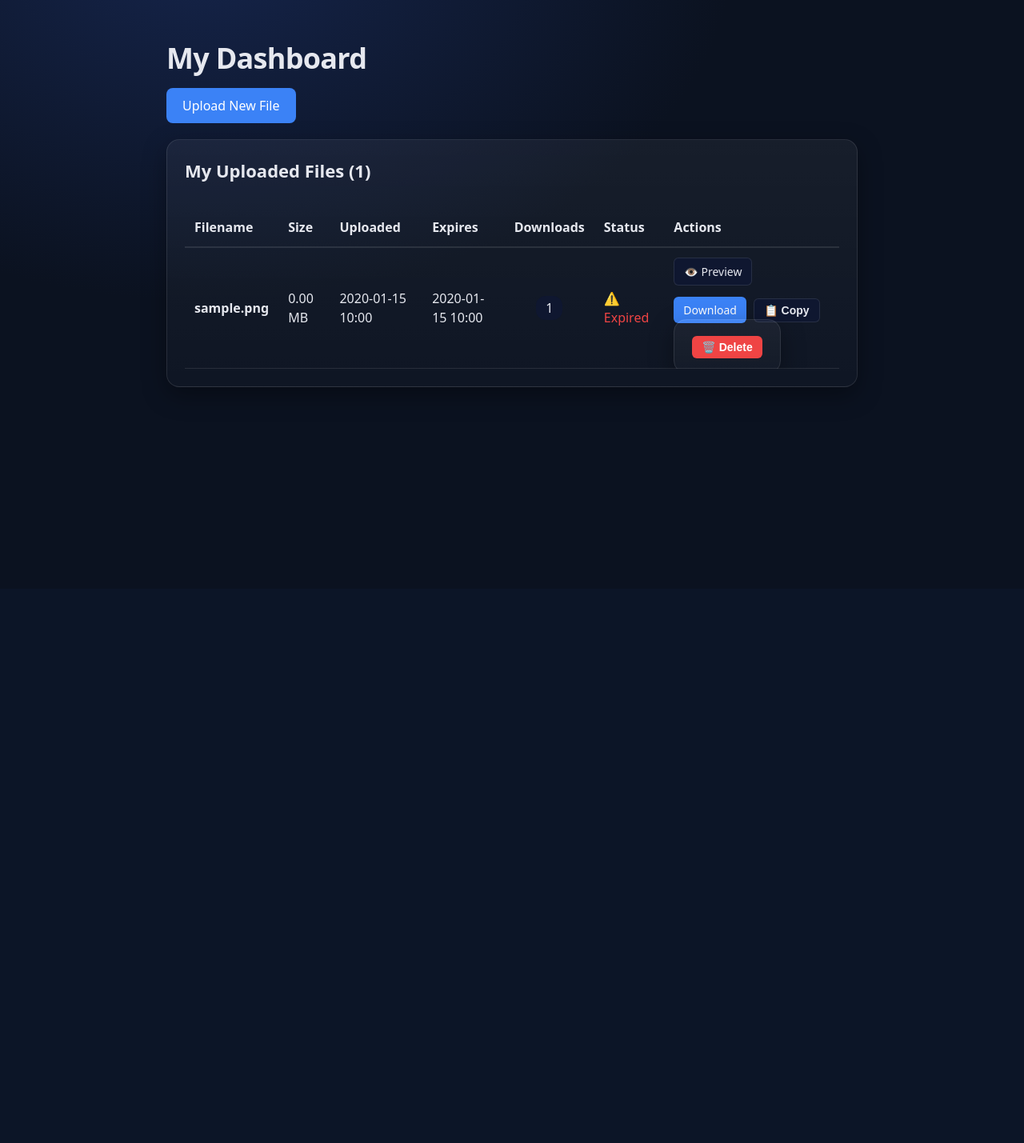
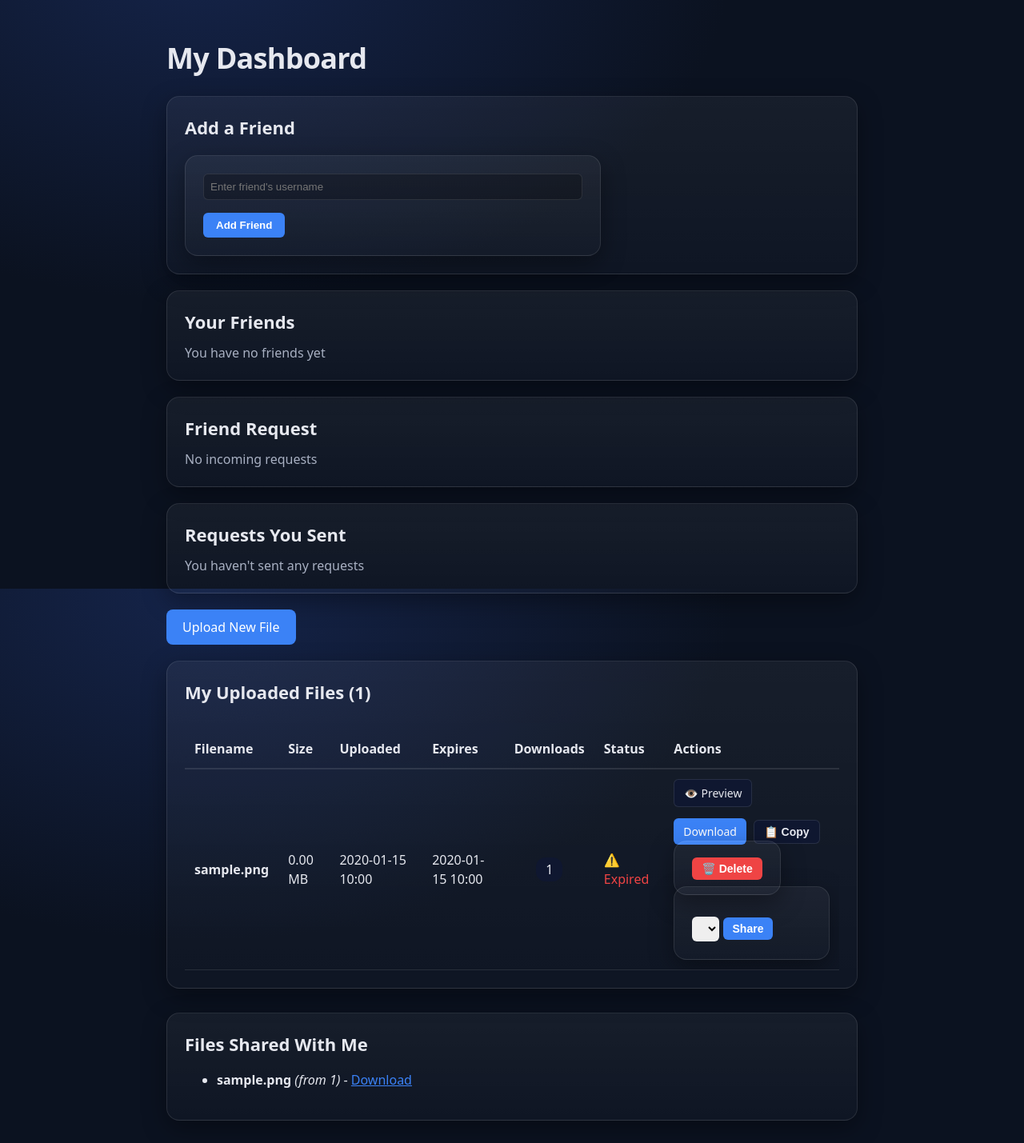
Before and after one commit to cs-ucc-ie/CS3305-2026-Team-9, a Flask app: page /dashboard in a window 1280 px wide. Shown: the part 64-1493 px from the top of the page at 80% size. Before the commit the page ends 560 px from the top, so only its background shows below. Run offline with Flask 3, Linux system fonts and the light colour scheme; the visitor is signed in with stand-in values (Sample User, id 1); tables that the repository leaves empty hold one stand-in row (values such as "Sample post"); lists and menus that the app fills with data are empty.

Commit message:
able to add friends. friends list. accept and decline friend request.

```diff
--- a/app.py
+++ b/app.py
@@ -300,14 +300,148 @@ def dashboard():
     user_id = session.get('user_id')
 
     db = get_db()
-    # Get all files uploaded by this user
+
+    # files I uploaded
     files = db.execute(
-        'SELECT * FROM files WHERE user_id = ? ORDER BY upload_date DESC',
+        "SELECT * FROM files Where user_id = ? ORDER BY upload_date DESC",
         (user_id,)
     ).fetchall()
+
+    # Incoming friend requests
+    incoming_requests = db.execute(
+        "SELECT * FROM friends WHERE friend_id = ? AND status = 'pending'",
+        (user_id,)
+    ).fetchall()
+
+    # Outgoing friend requests
+    outgoing_requests = db.execute(
+        "SELECT * FROM friends WHERE user_id = ? AND status = 'pending'",
+        (user_id,)
+    ).fetchall()
+
+    # Accepted friends
+    friends = db.execute(
+        """
+        SELECT * FROM friends
+        WHERE (user_id = ? OR friend_id = ?) AND status = 'accepted'
+        """,
+        (user_id, user_id)
+    ).fetchall()
+
+    # Files shared with me
+    shared_with_me = db.execute(
+        """
+        SELECT files.*, shared_files.sender_id
+        FROM shared_files
+        JOIN files ON shared_files.file_id = files.id
+        WHERE shared_files.receiver_id = ?
+        ORDER BY shared_files.shared_date DESC
+        """,
+        (user_id,)
+    ).fetchall()
+
     db.close()
 
-    return render_template('dashboard.html', files=files)
+    return render_template(
+        "dashboard.html",
+        files=files,
+        friends=friends,
+        incoming_requests=incoming_requests,
+        outgoing_requests=outgoing_requests,
+        shared_with_me=shared_with_me
+    )
+
+# Add a friend
+@app.route('/add_friend', methods=['POST'])
+@login_required
+def add_friend():
+    user_id = session.get("user_id")
+    friend_id = request.form.get("friend_id")
+
+    if user_id == friend_id:
+        flash("You cannot add yourself", "error")
+        return redirect(url_for("dashboard"))
+
+    db = get_db()
+
+    # Check if friends exist
+    friend = db.execute(
+        "SELECT * FROM users WHERE user_id = ?",
+        (friend_id,)
+    ).fetchone()
+
+    if friend is None:
+        flash("User does not exist", "error")
+        return redirect(url_for("dashboard"))
+
+    # Check if friends exists
+    existing = db.execute(
+        "SELECT * FROM friends WHERE user_id = ? AND friend_id = ?",
+        (user_id, friend_id)
+    ).fetchone()
+
+    if existing:
+        flash("Friend request already sent or already friends", "error")
+        return redirect(url_for("dashboard"))
+
+    # Create pending request
+    db.execute(
+        "INSERT INTO friends (user_id, friend_id, status, requested_by) VALUES (?, ?, ?, ?)",
+        (user_id, friend_id, "pending", user_id)
+    )
+    db.commit()
+    db.close()
+
+    flash("Friend request sent", "success")
+    return redirect(url_for("dashboard"))
+
+@app.route("/accept_friend/<int:request_id>", methods=["POST"])
+@login_required
+def accept_friend(request_id):
+    user_id = session.get("user_id")
+    db = get_db()
+
+    db.execute(
+        "UPDATE friends SET status='accepted' WHERE id=? AND friend_id=?",
+        (request_id, user_id)
+    )
+    db.commit()
+    db.close()
+
+    flash("Friend request accepted", "success")
+    return redirect(url_for("dashboard"))
+
+@app.route("/decline_friend/<int:request_id>", methods=["POST"])
+@login_required
+def decline_friend(request_id):
+    user_id = session.get("user_id")
+    db = get_db()
+
+    db.execute(
+        "DELETE FROM friends WHERE id=? AND friend_id=?",
+        (request_id, user_id)
+    )
+    db.commit()
+    db.close()
+
+    flash("Friend request declined", "success")
+    return redirect(url_for("dashboard"))
+
+@app.route("/unfriend/<friend_id>", methods=["POST"])
+@login_required
+def unfriend(friend_id):
+    user_id = session.get("user_id")
+    db = get_db()
+
+    db.execute(
+        "DELETE FROM friends WHERE (user_id=? and friend_id=?) OR (user_id=? AND friend_id=?)",
+        (user_id, friend_id, friend_id, user_id)
+    )
+    db.commit()
+    db.close()
+
+    flash("Friend removed", "success")
+    return redirect(url_for("dashboard"))
 
 # Delete file route
 @app.route('/delete/<token>', methods=['POST'])
@@ -343,7 +477,33 @@ def delete_file(token):
     flash('File deleted successfully', 'success')
     return redirect(url_for('dashboard'))
 
+# Share a file with a friend
+@app.route("/share/<token>", methods=["POST"])
+@login_required
+def share_file(token):
+    sender_id = session.get("user_id")
+    receiver_id = request.form.get("friend_id")
 
+    db = get_db()
+
+    file = db.execute(
+        "SELECT * FROM files WHERE share_token = ? and user_id = ?",
+        (token, sender_id)
+    ).fetchone()
+
+    if file is None:
+        flash("You cannot share this file", "error")
+        return redirect(url_for("dashboard"))
+
+    db.execute(
+        "INSERT INTO shared_files (file_id, sender_id, receiver_id) VALUES (?, ?, ?)",
+        (file["id"], sender_id, receiver_id)
+    )
+    db.commit()
+    db.close()
+
+    flash("File shared", "success")
+    return redirect(url_for("dashboard"))
 
 # File preview route
 @app.route('/preview/<token>', methods=['GET', 'POST'])
--- a/database.py
+++ b/database.py
@@ -38,6 +38,28 @@ def init_db():
     )
 ''')
 
+    # Add a friend table
+    cursor.execute('''
+    CREATE TABLE IF NOT EXISTS friends (
+        id INTEGER PRIMARY KEY AUTOINCREMENT,
+        user_id TEXT NOT NULL,
+        friend_id TEXT NOT NULL,
+        status TEXT DEFAULT 'pending',
+        requested_by TEXT NOT NULL
+    )
+    ''')
+
+    # Shared files table
+    cursor.execute('''
+    CREATE TABLE IF NOT EXISTS shared_files (
+        id INTEGER PRIMARY KEY AUTOINCREMENT,
+        file_id INTEGER NOT NULL,
+        sender_id TEXT NOT NULL,
+        receiver_id TEXT NOT NULL,
+        shared_date TIMESTAMP DEFAULT CURRENT_TIMESTAMP
+    )
+    ''')
+
     conn.commit()
     conn.close()
     print("Database initialized successfully!")
--- a/main.js
+++ b/main.js
@@ -6,9 +6,11 @@ function createWindow() {
   height: 800,
   webPreferences: {
     nodeIntegration: false,
-      contextIsolation: true
+    contextIsolation: true,
+    partition: 'persist:sharelink'
   }
 });
+
 
   // Clear cache and load homepage
   win.webContents.session.clearCache();
--- a/templates/dashboard.html
+++ b/templates/dashboard.html
@@ -3,6 +3,69 @@
 {% block main_content %}
 
 <h1>My Dashboard</h1>
+
+<div class="card" style="margin-bottom: 20px;">
+    <h2>Add a Friend</h2>
+    <form method="POST" action="{{ url_for('add_friend') }}">
+        <input type="text" name="friend_id" placeholder="Enter friend's username"
+        style="padding: 8px; border: 1px solid var(--border); border-radius: 6px;">
+        <button type="submit" style="padding: 8px 16px; background: var(--primary); color: white; border-radius: 6px;">Add Friend</button>
+    </form>
+</div>
+
+<div class="card" style="margin-bottom: 20px;">
+    <h2>Your Friends</h2>
+
+    {% if friends %}
+    <ul>
+        {% for f in friends %}
+            {% set friend = f.friend_id if f.user_id == g.user else f.user_id %}
+            <li>
+                {{ friend }}
+                <form method="POST" action="{{ url_for('unfriend', friend_id=friend) }}" style="display: inline;">
+                    <button type="submit" style="color: red;">Unfriend</button>
+                </form>
+            </li>
+        {% endfor %}
+    </ul>
+    {% else %}
+        <p>You have no friends yet</p>
+    {% endif %}
+</div>
+
+<div class="card" style="margin-bottom: 20px;">
+    <h2>Friend Request</h2>
+
+    {% if incoming_requests %}
+        {% for req in incoming_requests %}
+            <p>
+                {{ req.user_id }} wants to be your friend
+                <form method="POST" action="{{ url_for('accept_friend', request_id=req.id) }}" style="display: inline;">
+                    <button type="submit">Accept</button>
+                </form>
+                <form method="POST" action="{{ url_for('decline_friend', request_id=req.id) }}" style="display: inline;">
+                    <button type="submit" style="color: red;">Decline</button>
+                </form>
+            </p>
+        {% endfor %}
+    {% else %}
+        <p>No incoming requests</p>
+    {% endif %}
+</div>
+
+<div class="card" style="margin-bottom: 20px;">
+    <h2>Requests You Sent</h2>
+
+    {% if outgoing_requests %}
+        <ul>
+            {% for req in outgoing_requests %}
+                <li>Waiting for {{ req.friend_id }} to accept</li>
+            {% endfor %}
+        </ul>
+    {% else %}
+        <p>You haven't sent any requests</p>
+    {% endif %}
+</div>
 
 <p style="margin-bottom: 20px;">
     <a href="{{ url_for('upload') }}" style="display: inline-block; padding: 10px 20px; background: var(--primary); color: white; text-decoration: none; border-radius: 8px;">Upload New File</a>
@@ -74,6 +137,18 @@
             🗑️ Delete
         </button>
     </form>
+
+    <form method="POST" action = "{{ url_for('share_file', token=file['share_token']) }}" style="margin-top: 8px;">
+        <select name="friend_id" style="padding: 6px; border-radius: 6px; border: 1px solid var(--border);">
+            {% for friend in friends %}
+                <option value="{{ friend['friend_id'] }}">{{ friend['friend_id']}}</option>
+            {% endfor %}
+        </select>
+        <button type="submit"
+                style="padding: 6px 12px; background: var(--primary); color: white; border: none; border-radius: 6px; font-size: 14px;">
+            Share
+        </button>
+    </form>
 </td>
                     </tr>
                     {% endfor %}
@@ -89,6 +164,27 @@
     </div>
 {% endif %}
 
+<div class="card" style="margin-top: 30px;">
+    <h2>Files Shared With Me</h2>
+
+    {% if shared_with_me %}
+        <ul>
+            {% for file in shared_with_me %}
+                <li style="margin-bottom: 10px;">
+                    <strong>{{ file.original_filename }}</strong>
+                    <em>(from {{ file.sender_id }})</em>
+                    -
+                    <a href="{{ url_for('download', token=file.share_token) }}" style="color: var(--primary);">
+                        Download
+                    </a>
+                </li>
+            {% endfor %}
+        </ul>
+        {% else %}
+            <p>No one has shared files with you.</p>
+        {% endif %}
+</div>
+
 <script>
 function copyShareLink(link) {
     navigator.clipboard.writeText(link).then(() => {
```
Lines whose indentation alone changed are shown as unchanged.
